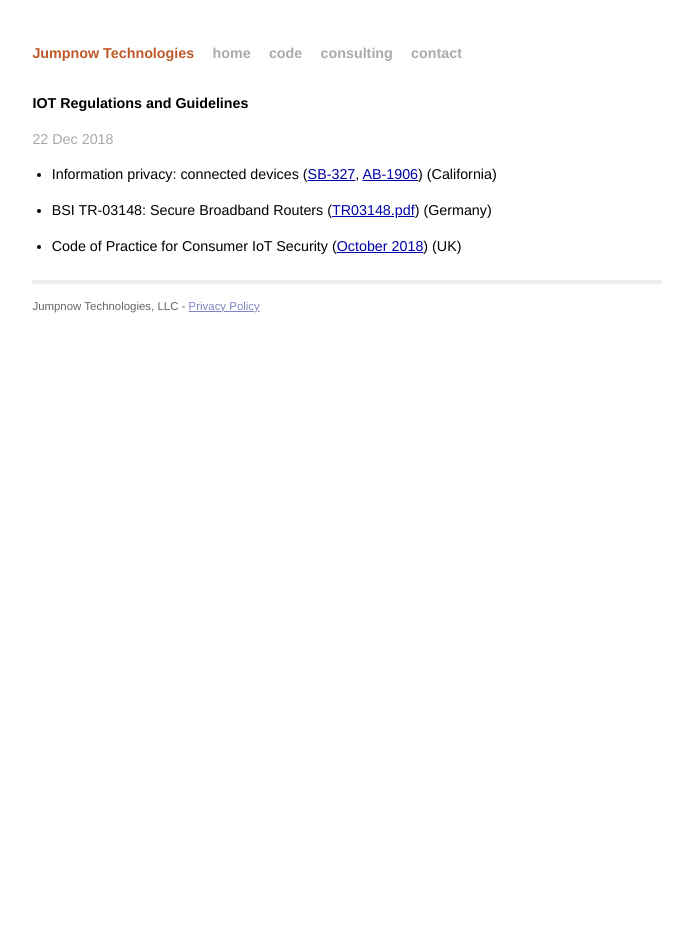
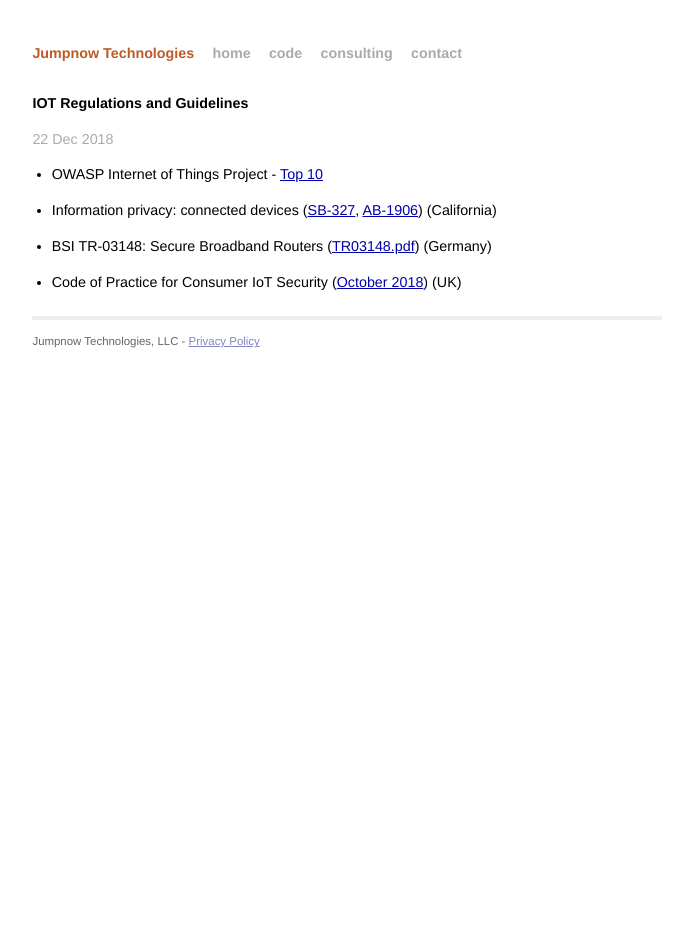
Before and after one commit to jumpnow/jumpnowtek-site, a Jekyll site: the page built from _posts/2018-11-29-IOT-Regulations-and-Guidelines.md, in a window 1280 px wide. Shown: the whole page, without its empty margins (293-986 px from the left). Built offline with Jekyll 4.4.1, drawn with Linux system fonts in a browser that asks for light colours.

Commit message:
Add owasp iot link

```diff
--- a/_posts/2018-11-29-IOT-Regulations-and-Guidelines.md
+++ b/_posts/2018-11-29-IOT-Regulations-and-Guidelines.md
@@ -7,6 +7,8 @@
 tags: [iot, regulations, laws, guidelines]
 ---
 
+* OWASP Internet of Things Project - [Top 10][owasp-top-10]
+
 * Information privacy: connected devices ([SB-327][sb-327], [AB-1906][ab-1906]) (California)
 
 * BSI TR-03148: Secure Broadband Routers ([TR03148.pdf][bsi-tr-03148]) (Germany)
@@ -14,6 +16,7 @@
 * Code of Practice for Consumer IoT Security ([October 2018][dcms-201810]) (UK)
 
 
+[owasp-top-10]: https://www.owasp.org/index.php/OWASP_Internet_of_Things_Project
 [sb-327]: http://leginfo.legislature.ca.gov/faces/billTextClient.xhtml?bill_id=201720180SB327
 [ab-1906]: https://leginfo.legislature.ca.gov/faces/billTextClient.xhtml?bill_id=201720180AB1906
 [bsi-tr-03148]: https://www.bsi.bund.de/SharedDocs/Downloads/DE/BSI/Publikationen/TechnischeRichtlinien/TR03148/TR03148.pdf
```
